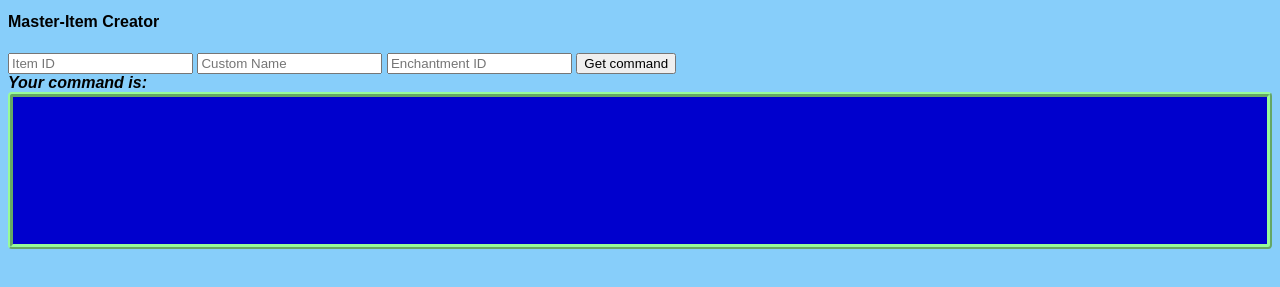
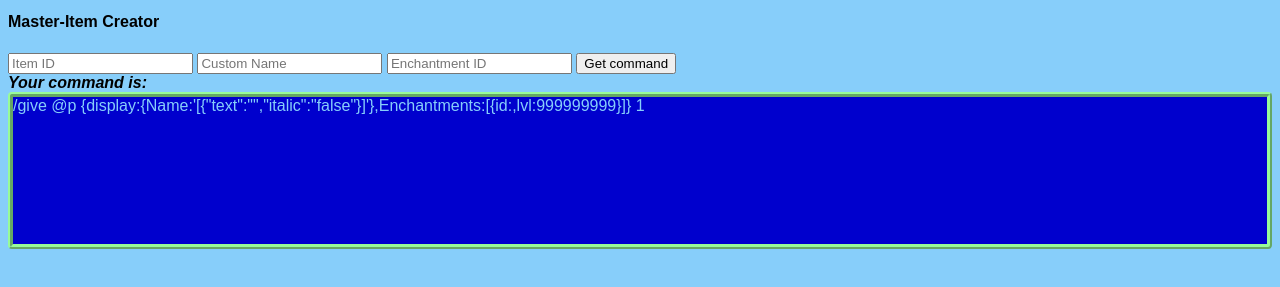
Before and after one commit to bildersuche/enchant, a plain HTML site: page index.html in a window 1280 px wide. Both pictures are taken after a click on the button "Get command". Shown: the part 131-418 px from the top of the page. Drawn offline with Linux system fonts and the light colour scheme.

Commit message:
Update index.html

```diff
--- a/index.html
+++ b/index.html
@@ -44,7 +44,7 @@
         if (itemname == "" ){
             itemname=itemid;
         }
-        command='/give @p '+itemid+'{display:{Name:'[{"text":"'+itemname+'","italic":"false"}]'},Enchantments:[{id:'+enchantment+',lvl:999999999}]} 1';
+        command='/give @p '+itemid+'{display:{Name:\'[{"text":"'+itemid+'","italic":"false"}]\'},Enchantments:[{id:'+enchantment+',lvl:999999999}]} 1';
         document.getElementById("commandbox").innerHTML=command
     }
 </script>
```
